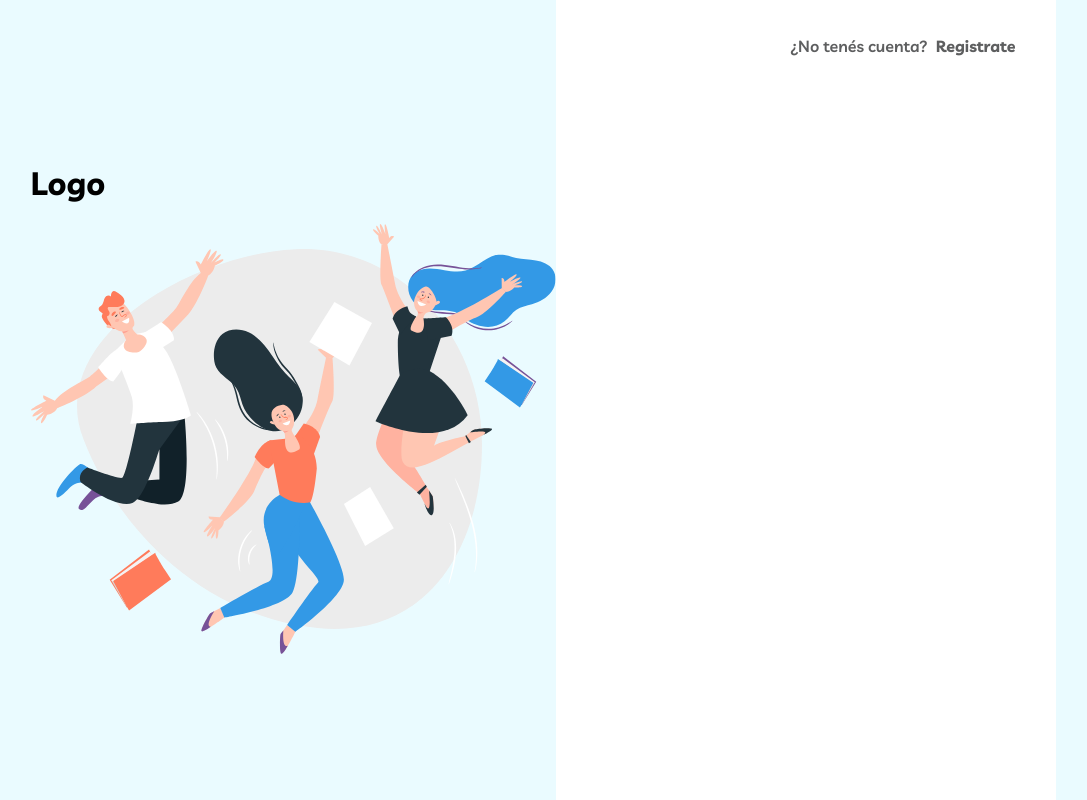
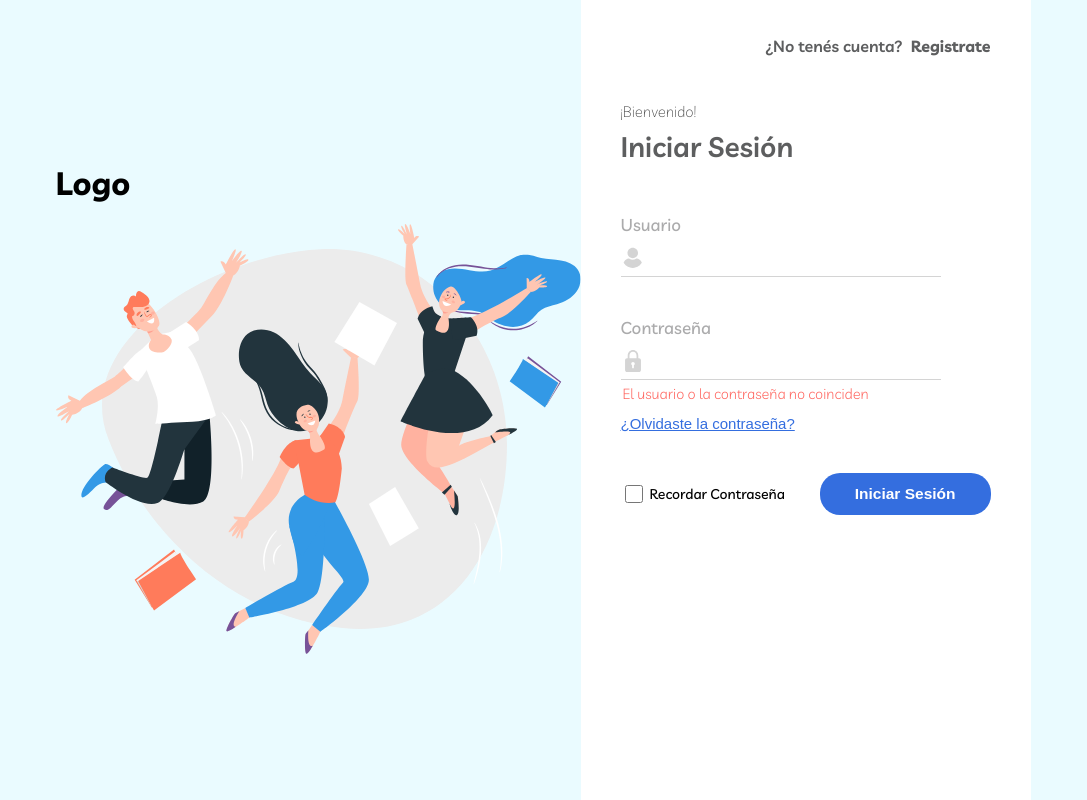
Before and after one commit to nicolasksq/porloschicos, a React app: page / in a window 1280 px wide. Shown: the whole page, without its empty margins (97-1184 px from the left). Built offline with nearby package versions, Linux system fonts and the light colour scheme.

Commit message:
agrego el formulario para el login, falta organizar y separar mejor los componentes. Y agregar los botones de google y fb

```diff
--- a/public/index.html
+++ b/public/index.html
@@ -25,7 +25,7 @@
       Learn how to configure a non-root public URL by running `npm run build`.
     -->
     <link rel="preconnect" href="https://fonts.gstatic.com">
-    <link href="https://fonts.googleapis.com/css2?family=Livvic:wght@200;500;600;700&display=swap" rel="stylesheet">
+    <link href="https://fonts.googleapis.com/css2?family=Livvic:wght@200;300;500;600;700&display=swap" rel="stylesheet">
     <title>React App</title>
   </head>
   <body>
--- a/src/screens/Login/components/Input/index.module.scss
+++ b/src/screens/Login/components/Input/index.module.scss
@@ -15,6 +15,7 @@
   padding: 0;
   margin: 4px 2px;
   font-size: 14.5px;
+  font-weight: 300;
 }
 
 .containerIcon {
@@ -50,7 +51,7 @@
   &:focus {
     border-color: #346EDF;
 
-    & + .containerIcon  .iconActive {
+    & ~ .containerIcon  .iconActive {
       opacity: 1;
     }
   }
--- a/src/screens/Login/index.js
+++ b/src/screens/Login/index.js
@@ -1,12 +1,11 @@
 import React from 'react';
+
 import ilustration from './assets/ilustration.svg';
-/*
 import userIcon from './assets/user-grey.svg';
 import userIconActive from './assets/user-blue.svg';
 import passIcon from './assets/password-grey.svg';
 import passIconActive from './assets/password-blue.svg';
 import Input from './components/Input';
-*/
 import styles from './index.module.scss';
 
 function Login() {
@@ -21,6 +20,42 @@ function Login() {
           ¿No tenés cuenta?
           <span>Registrate</span>
         </p>
+
+        <div className={styles.containerTitle}>
+          <p className={styles.welcomeText}>¡Bienvenido!</p>
+          <h1 className={styles.title}>Iniciar Sesión</h1>
+        </div>
+
+        <form className="form" action="">
+          <div className={styles.containerInput}>
+            <Input
+              htmlFor="username"
+              label="usuario"
+              icon={userIcon}
+              iconActive={userIconActive}
+            />
+          </div>
+          <div className={styles.containerInput}>
+            <Input
+              htmlFor="password"
+              label="Contraseña"
+              type="password"
+              error="El usuario o la contraseña no coinciden"
+              icon={passIcon}
+              iconActive={passIconActive}
+            />
+            <button className={styles.buttonAnchor} type="button">
+              ¿Olvidaste la contraseña?
+            </button>
+          </div>
+          <div className={styles.containerButtonCheckbox}>
+            <div className={styles.containerCheckbox}>
+              <input className={styles.checkBox} type="checkbox" id="rememberPass" />
+              <label htmlFor="rememberPass">Recordar Contraseña</label>
+            </div>
+            <button className={styles.button} type="button">Iniciar Sesión</button>
+          </div>
+        </form>
       </div>
     </div>
   );
--- a/src/screens/Login/index.module.scss
+++ b/src/screens/Login/index.module.scss
@@ -13,7 +13,7 @@
   background-color: #fff;
   min-height: 80vh;
   padding: 20px 40px;
-  min-width: 500px;
+  min-width: 450px;
   min-height: 100%;
 }
 
@@ -32,3 +32,75 @@
     }
   }
 }
+
+.containerTitle {
+  padding: 30px 0;
+  color: #444;
+}
+
+.welcomeText {
+  padding: 0;
+  margin: 0 0 8px 0;
+  font-weight: 200;
+  font-size: 15px;
+}
+
+.title {
+  margin: 0;
+  padding: 0;
+  font-weight: 600;
+  font-size: 28px;
+  color: #5D5E5F;
+}
+
+.containerInput {
+  padding: 20px 50px 20px 0;
+}
+
+.buttonAnchor {
+  color: #346EDF;
+  font-size: 15px;
+  border: none;
+  background-color: transparent;
+  text-decoration: underline;
+  padding: 0;
+  margin-top: 8px;
+
+  &:hover {
+    cursor: pointer;
+  }
+}
+
+.containerButtonCheckbox {
+  display: flex;
+  justify-content: space-between;
+  align-items: center;
+  padding: 20px 0;
+}
+
+.containerCheckbox {
+  & > * {
+    vertical-align: middle;
+  }
+
+  & > input {
+    width: 18px;
+    height: 18px;
+    margin-right: 7px;
+  }
+
+  & > label {
+    font-size: 14px;
+  }
+}
+
+.button {
+  padding: 12px 35px;
+  text-align: center;
+  color: #fff;
+  border: none;
+  border-radius: 20px;
+  background-color: #346EDF;
+  font-weight: 600;
+  font-size: 15.5px;
+}
```
